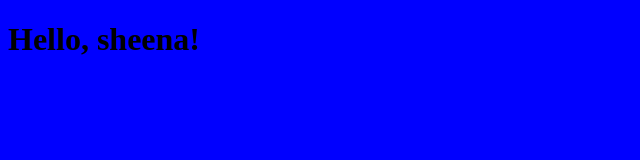
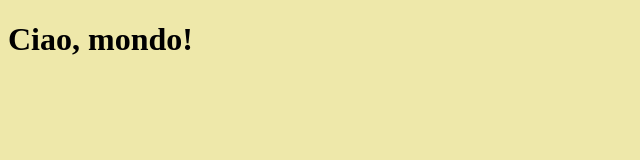
Before and after one commit to ezephoenix/hello-world, a website: page index.html in a window 1280 px wide. Shown: the whole page, without its empty margins (0-640 px from the left). Drawn offline with Linux system fonts and the light colour scheme.

Commit message:
Translated to Italian

```diff
--- a/index.html
+++ b/index.html
@@ -1,9 +1,9 @@
 <!DOCTYPE html>
 <html>
 <head>
-    <title>Hello, punks!</title>
+    <title>Ciao!</title>
 </head>
-<body style="background-color: blue" />
-<h1>Hello, sheena!</h1>
+<body style="background-color: palegoldenrod" />
+<h1>Ciao, mondo!</h1>
 </body>
 </html>
```
